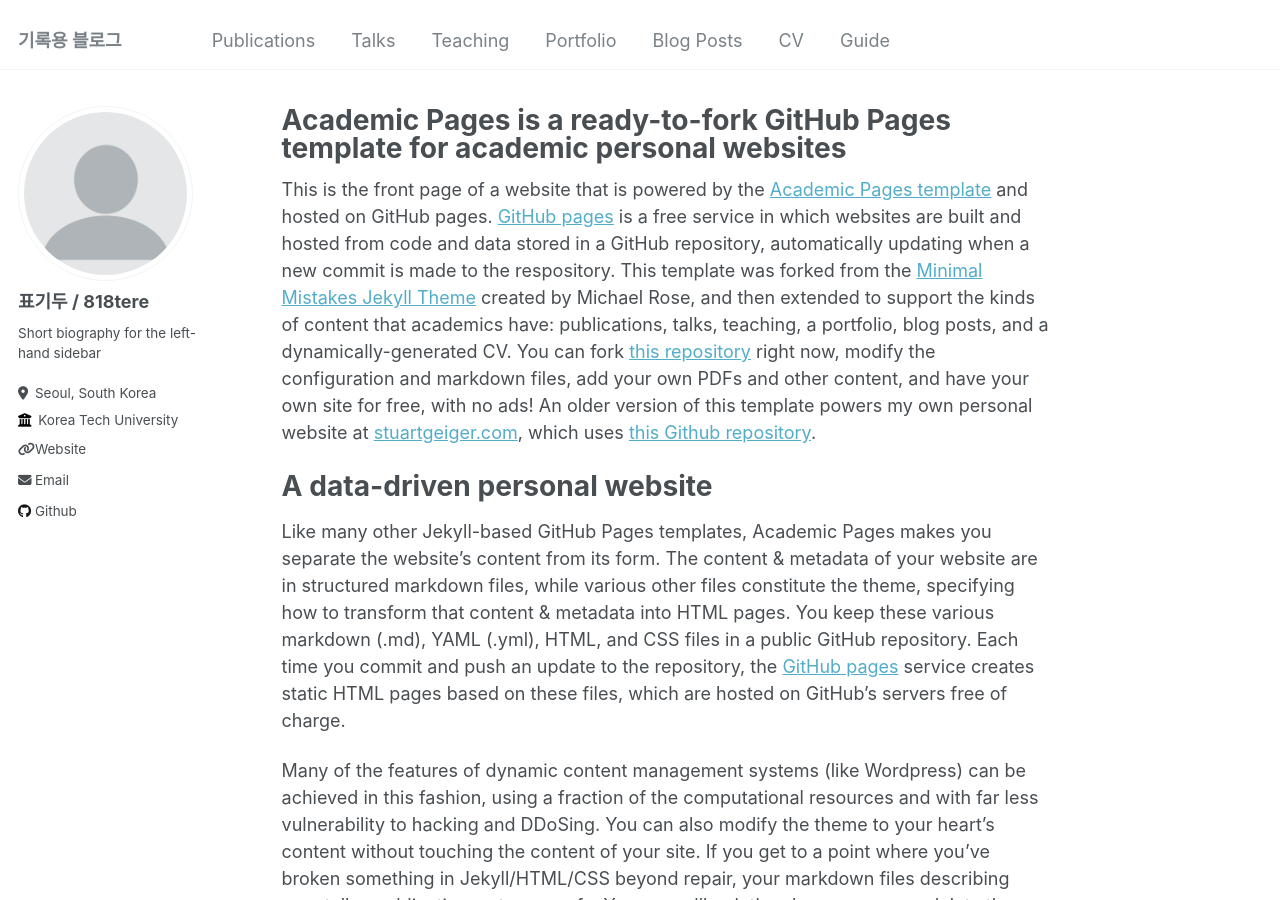
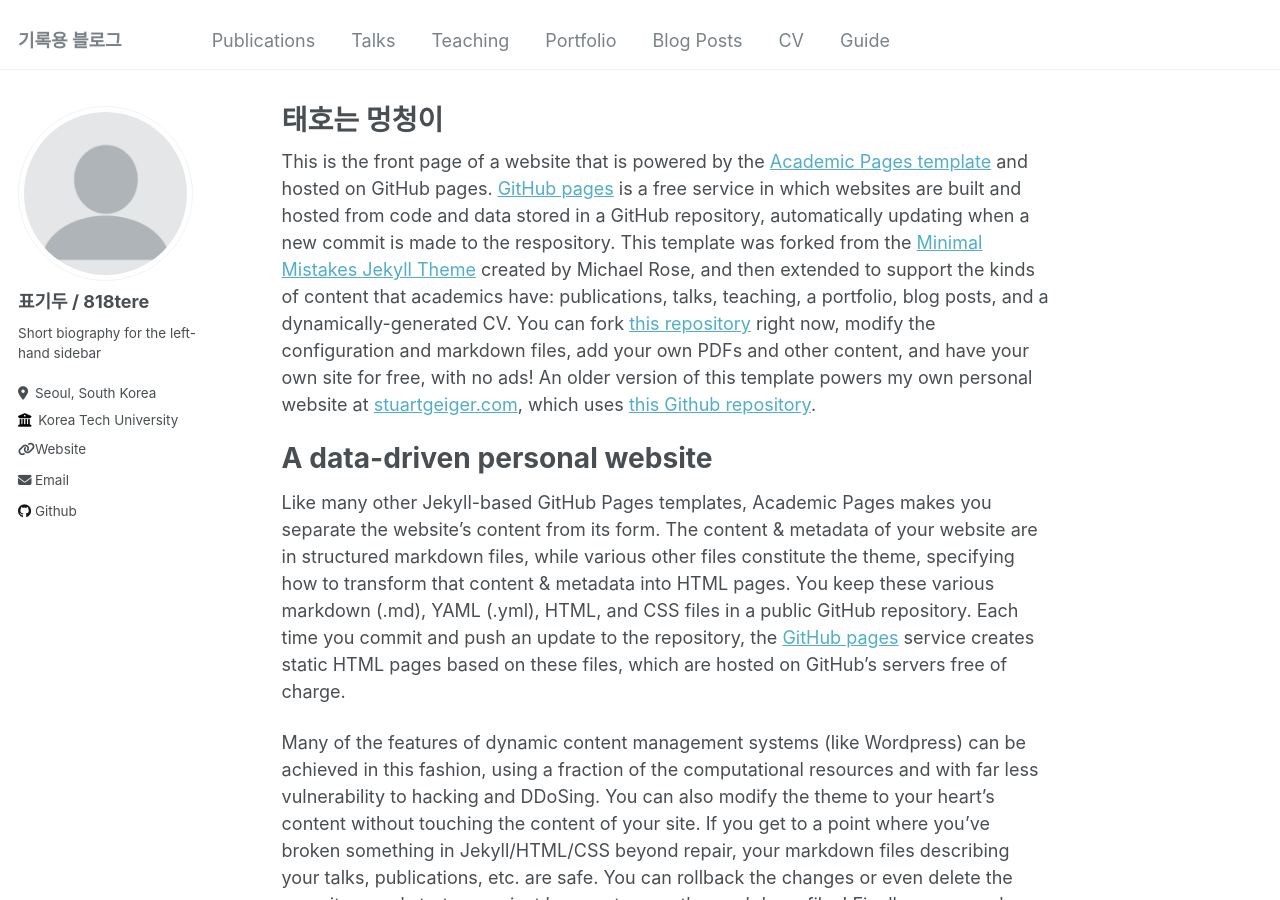
Before and after one commit to 818tere/818tere.github.io, a Jekyll site: the page built from _pages/about.md, in a window 1280 px wide and 900 px high. Built offline with Jekyll 4.4.1, drawn with Linux system fonts in a browser that asks for light colours.

Commit message:
test commit

```diff
--- a/_config.yml
+++ b/_config.yml
@@ -43,7 +43,7 @@ author:
   bitbucket        : # Username - Update with your username on the site
   codepen          : # Username
   dribbble         : # Username
-  github           : "818tere.github.com"
+  github           : "818tere"
   kaggle           : # Username
   stackoverflow    : # User number or user number and name (i.e., use "1" or "1/jeff-atwood")
 
--- a/_pages/about.md
+++ b/_pages/about.md
@@ -1,6 +1,6 @@
 ---
 permalink: /
-title: "Academic Pages is a ready-to-fork GitHub Pages template for academic personal websites"
+title: "태호는 멍청이"
 author_profile: true
 redirect_from:
   - /about/
```
